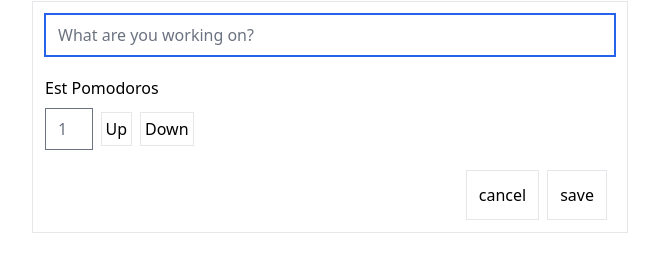
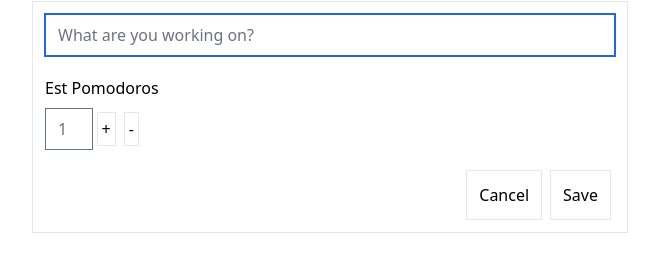
Before and after one commit to benlr98/pomodoro, a React (Vite) app in the folder client/pomodoro/: page / in a window 1280 px wide. Both pictures are taken after a click on the button "add task". Shown: the part 565-835 px from the top of the page, without its empty margins (310-969 px from the left). Built offline with nearby package versions, Linux system fonts and the light colour scheme.

Commit message:
added button component

```diff
--- a/client/pomodoro/src/App.tsx
+++ b/client/pomodoro/src/App.tsx
@@ -1,6 +1,4 @@
 import { useState, useRef } from "react";
-import { useOnClickOutside } from "./hooks/useOnClickOutside"
-import { v4 as uuidv4 } from "uuid";
 
 import Navbar from "./Navbar";
 import Timer from "./Timer";
--- a/client/pomodoro/src/TaskForm.tsx
+++ /dev/null
@@ -1,59 +0,0 @@
-interface TaskType {
-    _id?: string,
-    actPomodoro?: number,
-    done?: boolean,
-    id: string,
-    userId?: string,
-    title: string,
-    estPomodoro?: number,
-    order?: number,
-    note?: string,
-    projectName?: string,
-    created?: Date, // handled by database
-    __v?: number, // handled by database
-}
-
-type TaskFormProps = {
-  task: TaskType,
-  setTaskTitle: Function,
-  taskTitle: string,
-  editTask: Function,
-};
-
-export default function TaskForm({ task, taskTitle, setTaskTitle, editTask}: TaskFormProps) {
-  return (
-    <form className="p-3 border">
-      <div>
-        <input
-          onChange={(e) => setTaskTitle(e.target.value)}
-          value={taskTitle || task.title}
-          type="text"
-          placeholder="What are you working on?"
-          className="black w-full"
-        />
-      </div>
-      <div className="my-5">
-        <span className="block mb-2">Est Pomodoros</span>
-        <input placeholder="1" type="number" min="0" step="1" className="w-1/12" />
-
-        <button type="button" className="ml-2 p-1 border">
-          Up
-        </button>
-        <button type="button" className="ml-2 p-1 border">
-          Down
-        </button>
-      </div>
-      <div className="flex justify-end">
-        {/* <button onClick={() => handleDeleteTask(task.id)} type="button" className="ml-2 mr-auto p-3 border">
-          delete
-        </button> */}
-        {/* <button onClick={cancelAddTask} type="button" className="mr-2 p-3 border">
-          cancel
-        </button> */}
-        <button type="button" onClick={() => editTask(task.id)} className="mr-2 p-3 border">
-          save
-        </button>
-      </div>
-    </form>
-  );
-}
--- a/client/pomodoro/src/TaskList.tsx
+++ b/client/pomodoro/src/TaskList.tsx
@@ -1,6 +1,8 @@
 import { useState, useRef } from "react";
 import { useOnClickOutside } from "./hooks/useOnClickOutside"
 import { v4 as uuidv4 } from "uuid";
+
+import Button from "./components/Button";
 
 
 type TaskType = {
@@ -17,8 +19,6 @@ type TaskType = {
   created?: Date; // handled by database
   __v?: number; // handled by database
 }
-
-
 
 interface TaskFormProps {
   editTaskId?: string,
@@ -109,33 +109,22 @@ export function TaskForm({ editTaskId, title, setShowForm, setTasks, tasks, remo
           placeholder="What are you working on?"
           className="black w-full"
           autoFocus
-          />
+        />
       </div>
       <div className="my-5">
         <span className="block mb-2">Est Pomodoros</span>
         <input placeholder="1" type="number" min="0" step="1" className="w-1/12" />
-        <button type="button" className="ml-2 p-1 border">
-          Up
-        </button>
-        <button type="button" className="ml-2 p-1 border">
-          Down
-        </button>
+        <Button size="sm">+</Button>
+        <Button size="sm">-</Button>
       </div>
       <div className="flex justify-end">
-        {
-          editTaskId ?
-            <button onClick={() => handleDelete(editTaskId)} type="button" className="mr-auto p-3 border">
-              delete
-            </button>
-          :
+        {editTaskId ? (
+          <Button onClick={() => handleDelete(editTaskId)} placeleft="true">Delete</Button>
+        ) : (
           ""
-        }
-        <button onClick={handleCancel} type="button" className="mr-2 p-3 border">
-          cancel
-        </button>
-        <button type="submit" className="mr-2 p-3 border">
-          save
-        </button>
+        )}
+        <Button onClick={handleCancel}>Cancel</Button>
+        <Button type={"submit"}>Save</Button>
       </div>
     </form>
   );
--- /dev/null
+++ b/client/pomodoro/src/components/Button.tsx
@@ -0,0 +1,25 @@
+
+
+interface ButtonProps {
+  children: string,
+  type?: "button" | "submit" | "reset" | undefined,
+  onClick?: React.MouseEventHandler<HTMLButtonElement>,
+  disabled?: boolean,
+  size?: "sm" | "md" | "lg";
+  placeleft?: string,
+}
+export default function Button({ type = "button", onClick, children, ...rest }: ButtonProps) {
+
+
+  let defaultStyle = `
+    ${rest.placeleft ? "mr-auto" : "mx-1"}
+    ${rest.size ? "p-1" : "p-3"}
+    border
+  `;
+
+  return (
+    <button className={defaultStyle} type={type} onClick={onClick} {...rest}>
+      {children}
+    </button>
+  );
+}
```
